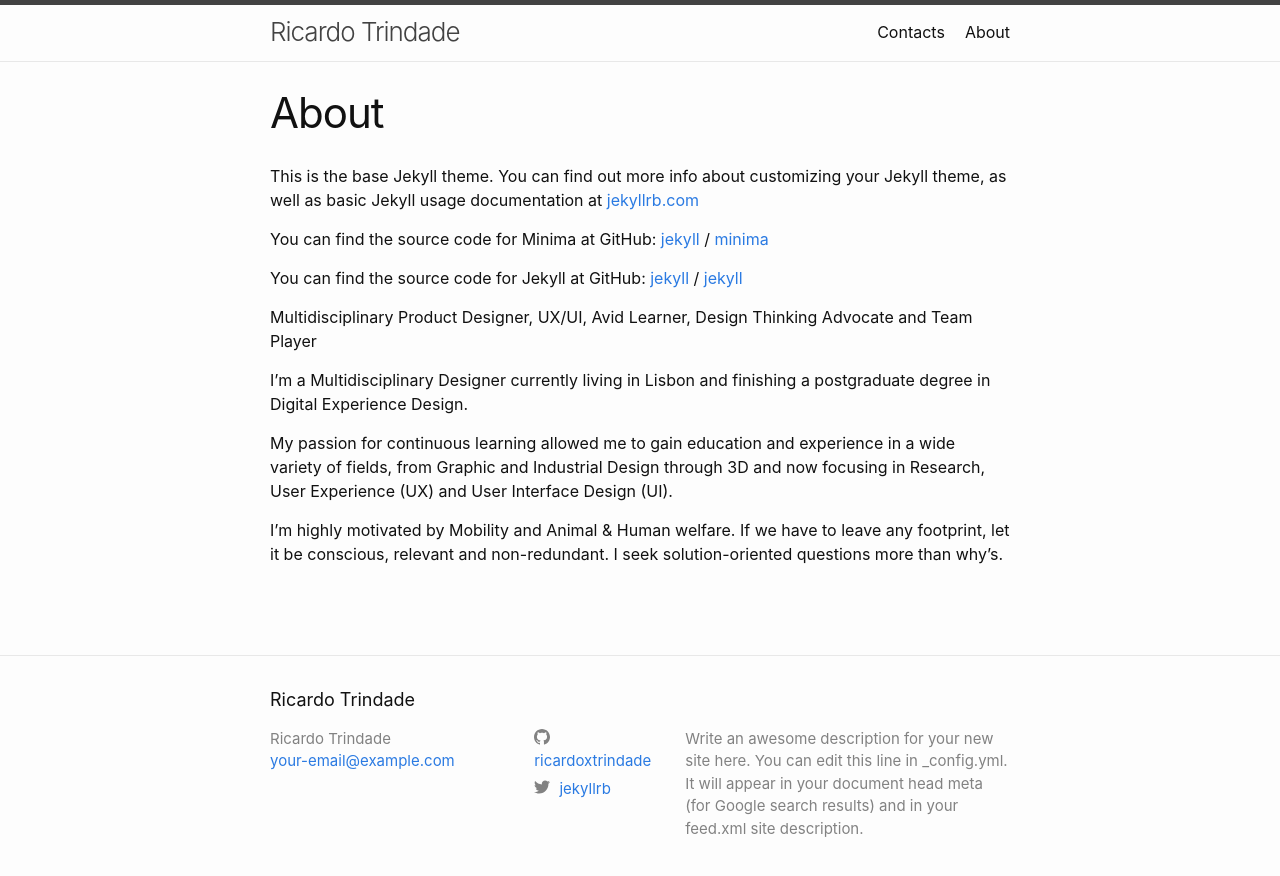
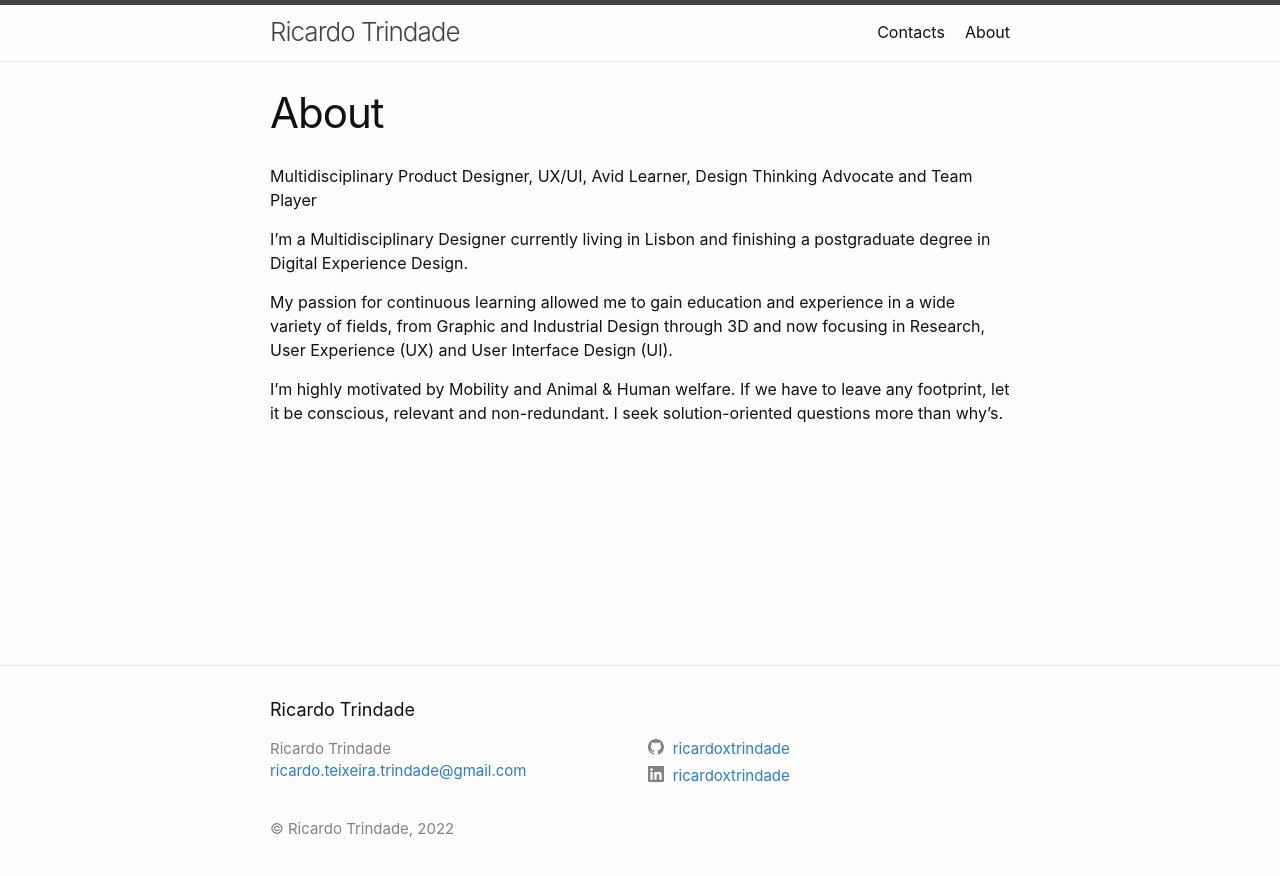
Before and after one commit to ricardoxtrindade/projecto_final_ltd, a Jekyll site: the page built from about.markdown, in a window 1280 px wide. Shown: the top 876 px of the page. Built offline with Jekyll 4.4.1, drawn with Linux system fonts in a browser that asks for light colours.

Commit message:
Alteração

```diff
--- a/_config.yml
+++ b/_config.yml
@@ -19,15 +19,12 @@
 # in the templates via {{ site.myvariable }}.
 
 title: Ricardo Trindade
-email: your-email@example.com
-description: >- # this means to ignore newlines until "baseurl:"
-  Write an awesome description for your new site here. You can edit this
-  line in _config.yml. It will appear in your document head meta (for
-  Google search results) and in your feed.xml site description.
+email: ricardo.teixeira.trindade@gmail.com
+description: © Ricardo Trindade, 2022
 baseurl: /projecto_final_ltd
 url: "" # the base hostname & protocol for your site, e.g. http://example.com
-twitter_username: jekyllrb
 github_username:  ricardoxtrindade
+linkedin_username: ricardoxtrindade
 
 # Build settings
 theme: minima
--- /dev/null
+++ b/_layouts/contacts.html
@@ -0,0 +1,5 @@
+---
+layout: default
+---
+
+{{ content }}
--- a/_layouts/home.html
+++ b/_layouts/home.html
@@ -10,7 +10,7 @@ layout: default
   {{ content }}
 
   {%- if site.posts.size > 0 -%}
-    <h2 class="post-list-heading">{{ page.list_title | default: "Posts" }}</h2>
+    <h2 class="post-list-heading">{{ page.list_title | default: "Portfolio" }}</h2>
     <ul class="post-list">
       {%- for post in site.posts -%}
       <li>
--- a/_sass/minima/_layout.scss
+++ b/_sass/minima/_layout.scss
@@ -134,19 +134,14 @@
   padding-left: $spacing-unit / 2;
 }
 
-.footer-col-1 {
-  width: -webkit-calc(35% - (#{$spacing-unit} / 2));
-  width:         calc(35% - (#{$spacing-unit} / 2));
-}
-
-.footer-col-2 {
-  width: -webkit-calc(20% - (#{$spacing-unit} / 2));
-  width:         calc(20% - (#{$spacing-unit} / 2));
+.footer-col-1, .footer-col-2 {
+  width: -webkit-calc(50% - (#{$spacing-unit} / 2));
+  width:         calc(50% - (#{$spacing-unit} / 2));
 }
 
 .footer-col-3 {
-  width: -webkit-calc(45% - (#{$spacing-unit} / 2));
-  width:         calc(45% - (#{$spacing-unit} / 2));
+  width: -webkit-calc(100% - (#{$spacing-unit} / 2));
+  width:         calc(100% - (#{$spacing-unit} / 2));
 }
 
 @include media-query($on-laptop) {
--- a/about.markdown
+++ b/about.markdown
@@ -3,19 +3,6 @@ layout: page
 title: About
 permalink: /about/
 ---
-
-This is the base Jekyll theme. You can find out more info about customizing your Jekyll theme, as well as basic Jekyll usage documentation at [jekyllrb.com](https://jekyllrb.com/)
-
-You can find the source code for Minima at GitHub:
-[jekyll][jekyll-organization] /
-[minima](https://github.com/jekyll/minima)
-
-You can find the source code for Jekyll at GitHub:
-[jekyll][jekyll-organization] /
-[jekyll](https://github.com/jekyll/jekyll)
-
-
-[jekyll-organization]: https://github.com/jekyll
 
 Multidisciplinary Product Designer, UX/UI, Avid Learner, Design Thinking Advocate and Team Player
 
```
Also changed, not shown: Contacts.md (+2 -1 lines).
